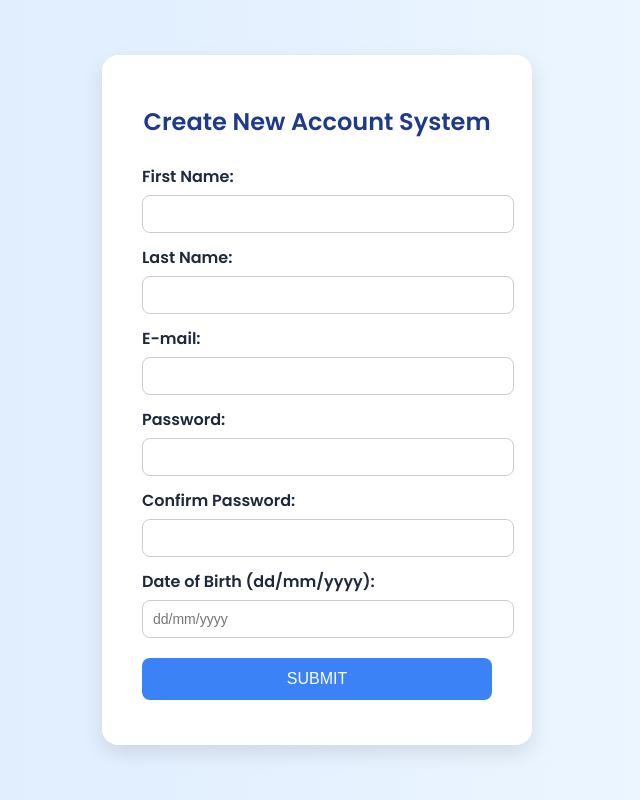
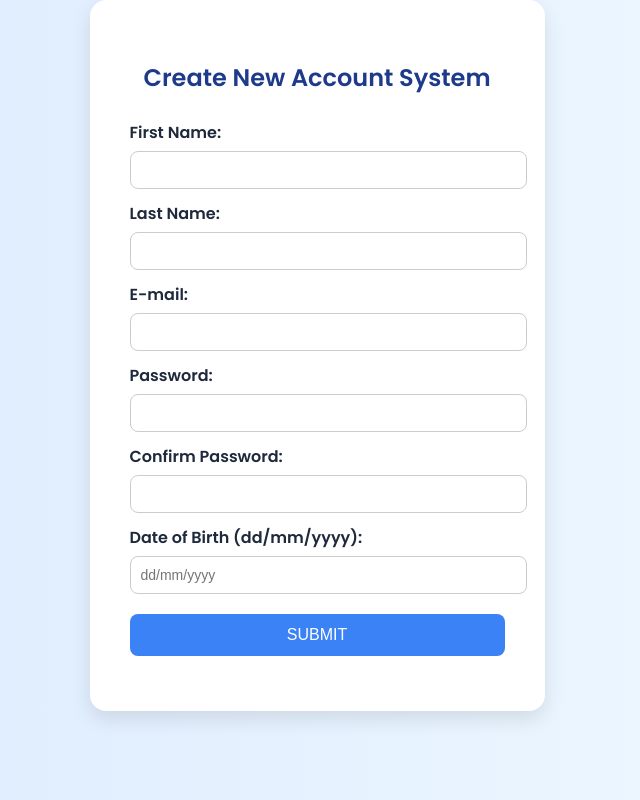
Before and after one commit to sudeterkan/Unit_Testing, a website: page public/index.html in a window 1280 px wide. Shown: the whole page, without its empty margins (323-963 px from the left). Drawn offline with Linux system fonts and the light colour scheme.

Commit message:
Update index.html

```diff
--- a/public/index.html
+++ b/public/index.html
@@ -13,15 +13,15 @@
       display: flex;
       justify-content: center;
       align-items: center;
-      height: 100vh;
+      heighy:100vh;
     }
 
     form {
       background-color: white;
-      padding: 30px 40px;
+      padding: 40px 40px;
       border-radius: 16px;
       box-shadow: 0 8px 20px rgba(0, 0, 0, 0.1);
-      width: 350px;
+      width: 375px;
     }
 
     h2 {
@@ -120,7 +120,7 @@
       <span id="passwordCheck" class="indicator"></span>
     </div>
 
-    <label>Confirm Password:</label>
+    <label>Confirm Password: </label>
     <div class="input-wrapper">
       <input type="password" id="confirmPassword">
       <span id="confirmPasswordCheck" class="indicator"></span>
@@ -139,7 +139,7 @@
   <script>
     document.addEventListener("DOMContentLoaded", () => {
       const indicators = {
-        firstName: document.getElementById("firstNameCheck"),
+        firstName: document.getElementById("firstNamecheck"),
         lastName: document.getElementById("lastNameCheck"),
         email: document.getElementById("emailCheck"),
         password: document.getElementById("passwordCheck"),
```
